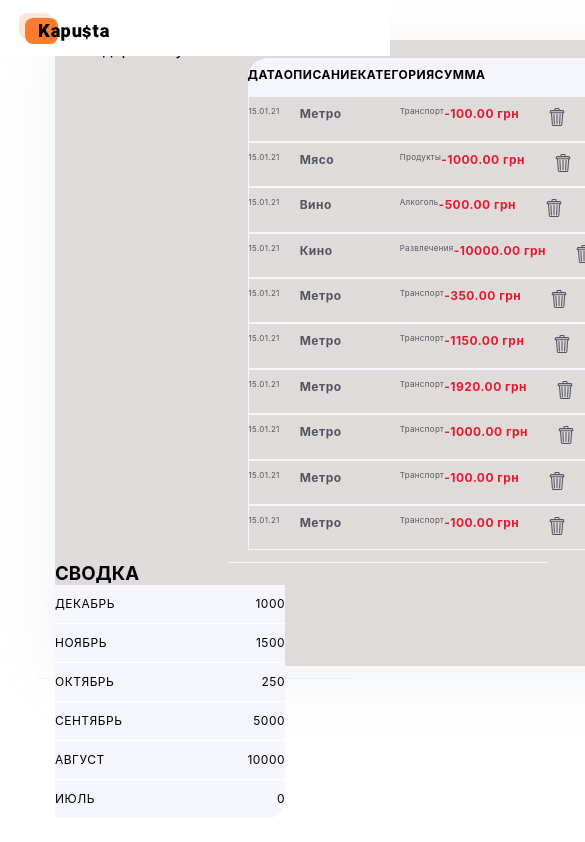
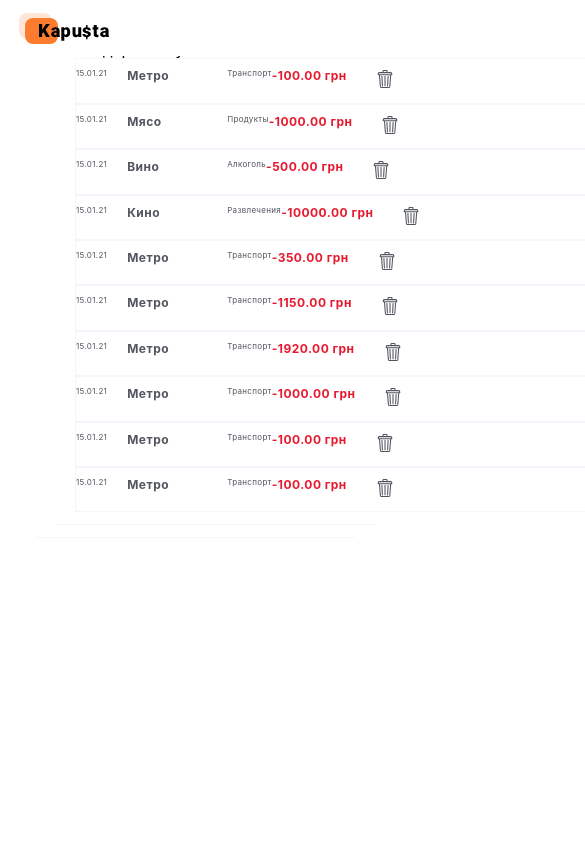
Before and after one commit to Sluchevska/team-proj-smartfinance-front, a React (Create React App) app: page /credit in a window 390 px wide. Shown: the top 842 px of the page, 585 px wide, since content can reach past the window. Built offline with nearby package versions, Linux system fonts and the light colour scheme.

Commit message:
mobile version

```diff
--- a/src/components/CreditPage/CreditPage.js
+++ b/src/components/CreditPage/CreditPage.js
@@ -1,4 +1,5 @@
 import React from 'react';
+import useMediaQuery from '@mui/material/useMediaQuery';
 import {
     Box,
     Container,
@@ -19,6 +20,7 @@ import creditTransactions from '../../data/creditTransactions.json';
 import data from '../../data/summary.json'
 
 function CreditPage() {
+    const matches = useMediaQuery('(min-width:768px)');
     return (
         <div>
             <BalanceBar />
@@ -30,12 +32,13 @@ function CreditPage() {
                     </div>
                     <Wrapper>
                         <TransactionsWrapper>
-                            <Header>
+                            {matches===true? <Header>
                                 <Date >ДАТА</Date>
                                 <Name >ОПИСАНИЕ</Name>
                                 <Type >КАТЕГОРИЯ</Type>
                                 <Sum >СУММА</Sum>
-                            </Header>
+                            </Header>: null}
+
                             <CreditList transactions={creditTransactions}/>
                         </TransactionsWrapper>
                         <Summary data={data}/>
--- a/src/components/CreditPage/CreditPage.styled.jsx
+++ b/src/components/CreditPage/CreditPage.styled.jsx
@@ -24,11 +24,15 @@ export const Container = styled.div`
   }
   `
 export const Box = styled.div`
-  width:665px;
-  height:626px;
-  background-color: #dfdbdb;
-  box-shadow: 0px 10px 60px rgba(170, 178, 197, 0.2);
-  border-radius: 0px 30px 30px 30px;
+
+
+  @media screen and (min-width: 768px) {
+    width:665px;
+    height:626px;
+    background-color: #dfdbdb;
+    box-shadow: 0px 10px 60px rgba(170, 178, 197, 0.2);
+    border-radius: 0px 30px 30px 30px;
+    }
 
    @media screen and (min-width: 1280px) {
     width:1060px;
--- a/src/components/Summary/Summary.js
+++ b/src/components/Summary/Summary.js
@@ -1,6 +1,6 @@
 import React from 'react';
 import PropTypes from 'prop-types';
-
+import useMediaQuery from '@mui/material/useMediaQuery';
 import {
     Wrapper,
     Title,
@@ -8,8 +8,11 @@ import {
     ListItem
 } from './Summary.styled';
 
-const Summary = ({data}) => (
-        <Wrapper>
+function Summary({ data }) {
+    const matches = useMediaQuery('(min-width:768px)');
+    if (matches === true) {
+        return (
+             <Wrapper>
             <Title>СВОДКА</Title>
             <List>
                 {data.map((data)=> (
@@ -20,8 +23,11 @@ const Summary = ({data}) => (
                 ))}
             </List>
         </Wrapper>
-);
+        )
+    }
+    return null;
 
+}
 Summary.propTypes = {
     contacts: PropTypes.arrayOf(
         PropTypes.shape({
```
